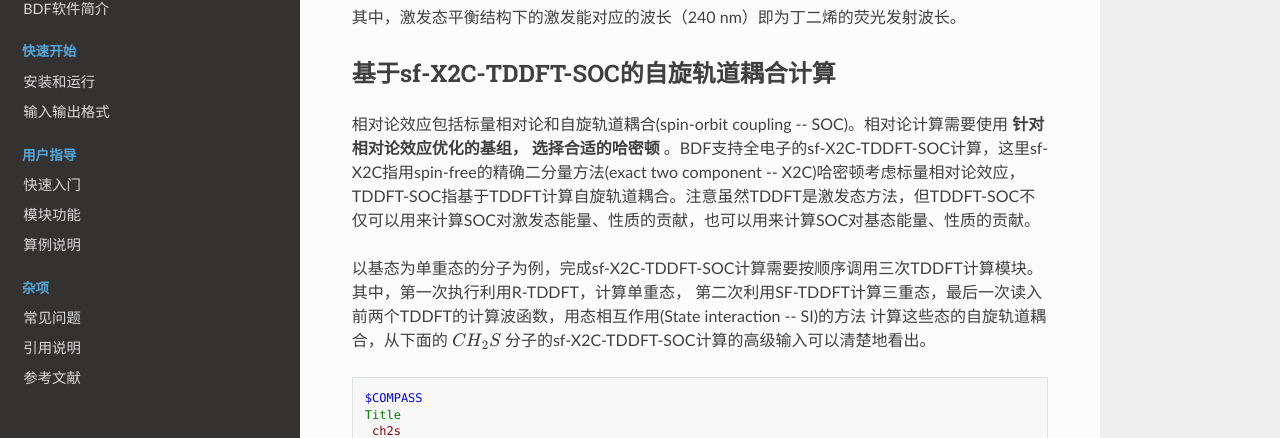
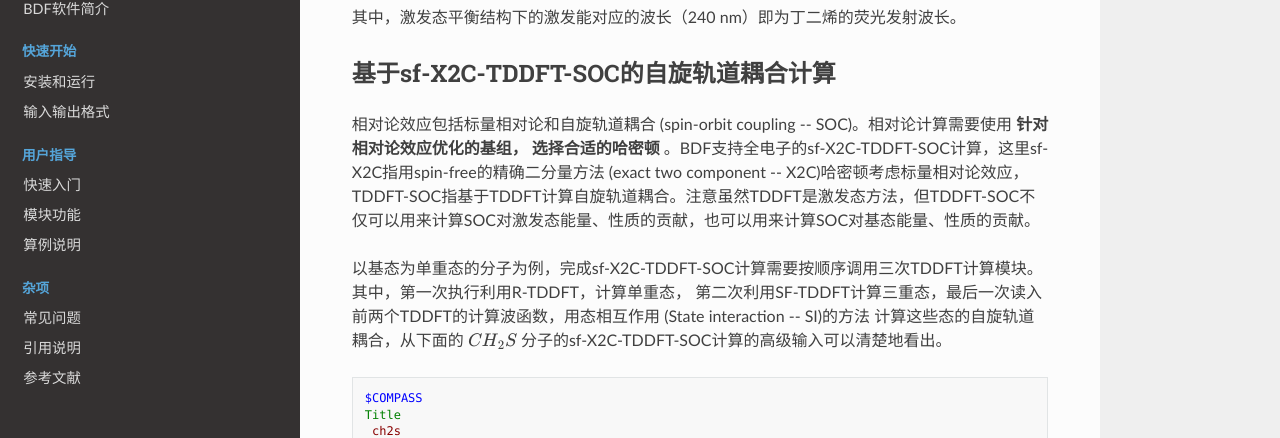
Before and after one commit to BDF-manual-maintenance/BDF-Manual, a Sphinx documentation site: the page built from source/guide/TD.rst, in a window 1280 px wide and 900 px high, scrolled down 17755 px. Shown: the part 143-581 px from the top of the window. Built offline with Sphinx 7.4.7 and the Read the Docs theme 2.0.0, drawn with Linux system fonts in a browser that asks for light colours; pages that are not in the unit, such as notebooks, are missing from menus; some of the changed text lies outside the part shown.

Commit message:
Update TD.rst

```diff
--- a/source/guide/TD.rst
+++ b/source/guide/TD.rst
@@ -683,7 +683,7 @@ BDF的iVI方法为以上问题提供了一种解决方案。在iVI方法中，
   coulpot+cosx # accelerate the calculation using Coulpot+COSX (a.k.a. MPEC+COSX)
   $end
 
-因该分子属于 `` :math:`C_{2v}` `` 点群，共有4个不可约表示（A1，A2，B1，B2），程序分别在4个不可约表示下求解TDDFT问题。以A1不可约表示为例，iVI迭代收敛后，程序输出如下信息：
+因该分子属于 :math:`C_{2v}` 点群，共有4个不可约表示（A1，A2，B1，B2），程序分别在4个不可约表示下求解TDDFT问题。以A1不可约表示为例，iVI迭代收敛后，程序输出如下信息：
 
 .. code-block::
 
@@ -912,11 +912,11 @@ BDF不仅支持TDDFT单点能（即给定分子结构下的激发能）的计算
 基于sf-X2C-TDDFT-SOC的自旋轨道耦合计算
 ----------------------------------------------------------
 
-相对论效应包括标量相对论和自旋轨道耦合(spin-orbit coupling -- SOC)。相对论计算需要使用 **针对相对论效应优化的基组，
-选择合适的哈密顿** 。BDF支持全电子的sf-X2C-TDDFT-SOC计算，这里sf-X2C指用spin-free的精确二分量方法(exact two component -- X2C)哈密顿考虑标量相对论效应，TDDFT-SOC指基于TDDFT计算自旋轨道耦合。注意虽然TDDFT是激发态方法，但TDDFT-SOC不仅可以用来计算SOC对激发态能量、性质的贡献，也可以用来计算SOC对基态能量、性质的贡献。
+相对论效应包括标量相对论和自旋轨道耦合 (spin-orbit coupling -- SOC)。相对论计算需要使用 **针对相对论效应优化的基组，
+选择合适的哈密顿** 。BDF支持全电子的sf-X2C-TDDFT-SOC计算，这里sf-X2C指用spin-free的精确二分量方法 (exact two component -- X2C)哈密顿考虑标量相对论效应，TDDFT-SOC指基于TDDFT计算自旋轨道耦合。注意虽然TDDFT是激发态方法，但TDDFT-SOC不仅可以用来计算SOC对激发态能量、性质的贡献，也可以用来计算SOC对基态能量、性质的贡献。
 
 以基态为单重态的分子为例，完成sf-X2C-TDDFT-SOC计算需要按顺序调用三次TDDFT计算模块。其中，第一次执行利用R-TDDFT，计算单重态，
-第二次利用SF-TDDFT计算三重态，最后一次读入前两个TDDFT的计算波函数，用态相互作用(State interaction -- SI)的方法
+第二次利用SF-TDDFT计算三重态，最后一次读入前两个TDDFT的计算波函数，用态相互作用 (State interaction -- SI)的方法
 计算这些态的自旋轨道耦合，从下面的 :math:`CH_{2}S` 分子的sf-X2C-TDDFT-SOC计算的高级输入可以清楚地看出。
 
 .. code-block:: bdf
@@ -1017,7 +1017,7 @@ BDF不仅支持TDDFT单点能（即给定分子结构下的激发能）的计算
    $end
 
 .. warning::
-     计算必须按照isf=0,isf=1的顺序进行。当SOC处理不考虑基态（即 ``ifgs=0``）时，计算的激发态数 ``iroot``越多，结果越准；当考虑基态（即 ``ifgs=1``）时， ``iroot``太多反倒会令精度降低，具体表现为低估基态能量，此时 ``iroot``的选取没有固定规则，对于一般体系以几十为宜。
+     计算必须按照isf=0,isf=1的顺序进行。当SOC处理不考虑基态 （即 ``ifgs=0``）时，计算的激发态数 ``iroot`` 越多，结果越准；当考虑基态 （即 ``ifgs=1`` ）时， ``iroot`` 太多反倒会令精度降低，具体表现为低估基态能量，此时 ``iroot``的选取没有固定规则，对于一般体系以几十为宜。
 
 关键词 ``imatsoc`` 控制要打印哪些SOC矩阵元<A|hso|B>，
 
@@ -1054,7 +1054,7 @@ BDF不仅支持TDDFT单点能（即给定分子结构下的激发能）的计算
    0.0  1.0     -0.0003065905    -67.2888361761     -0.0000000000     -0.0000000000
 
 这里， ``<  0  0  0 |Hso|  2  2  1 >`` 表示矩阵元 ``<S0|Hso|T1>`` , 分别给出其实部ReHso和虚部ImHso。
-由于S0只有一个分量，mi为1。T1(spin S=1)有3个分量(Ms=-1,0,1), mj编号这3个分量。其中 ``Ms=0`` 的分量与基态的耦合矩阵元的虚部为 ``0.0007155424 au`` 。
+由于S0只有一个分量，mi为1。T1(spin S=1)有3个分量 (Ms=-1,0,1), mj编号这3个分量。其中 ``Ms=0`` 的分量与基态的耦合矩阵元的虚部为 ``0.0007155424 au`` 。
 
 .. warning::
   在不同程序结果对比时需要注意：这里给出的是所谓spherical tensor，而不是cartesian tensor，即T1是T_{-1},T_{0},T_{1}，不是Tx,Ty,Tz，两者之间存在酉变换。
```
